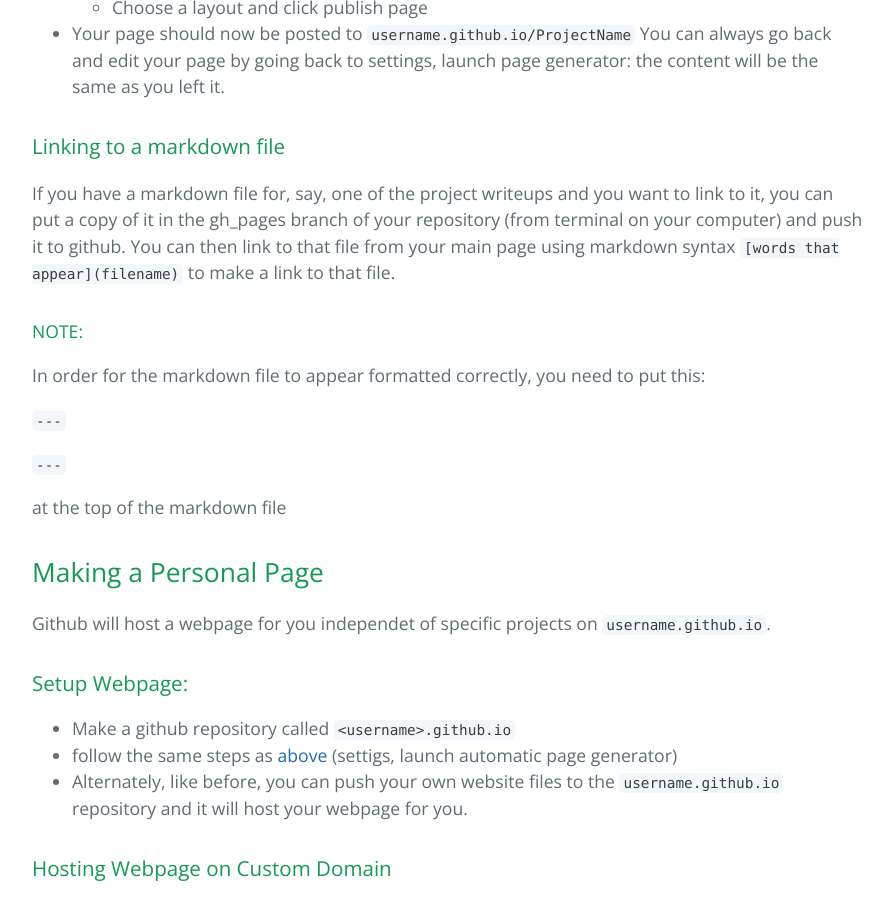
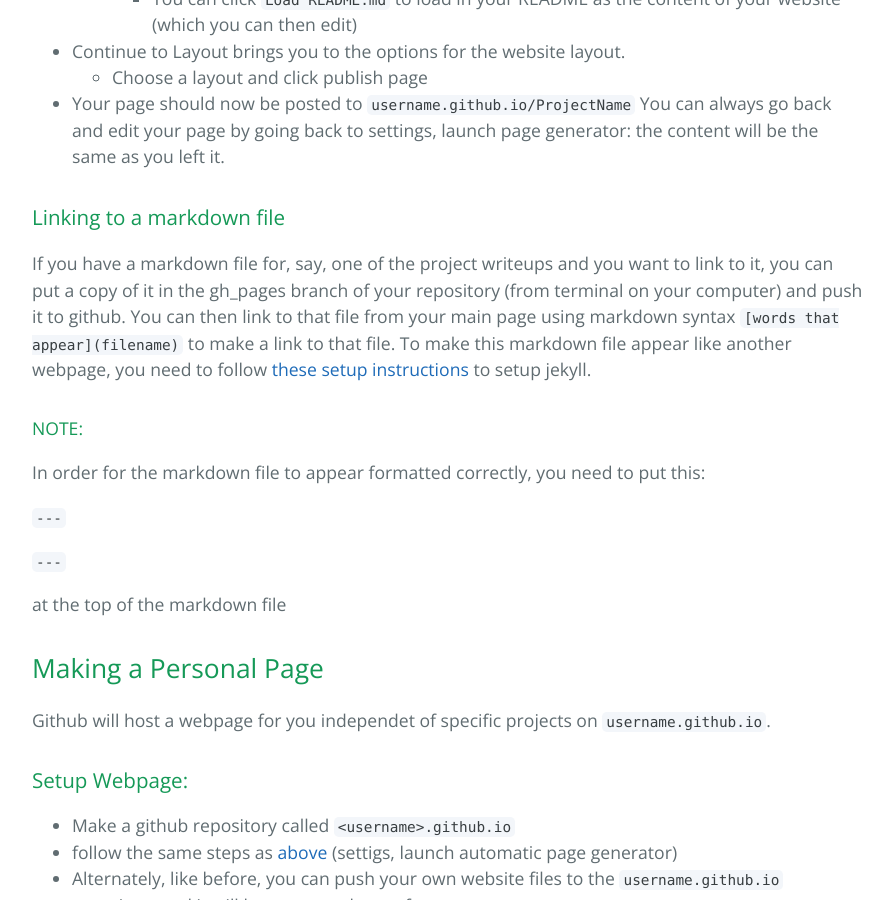
Before and after one commit to rdiverdi/GitExample, a Jekyll site: the page built from GHpagesSetup.md, in a window 1280 px wide and 900 px high, scrolled down 1426 px. Shown: the whole window, without its empty margins (192-1084 px from the left). Built offline with Jekyll 4.4.1, drawn with Linux system fonts in a browser that asks for light colours; some of the changed text lies outside the part shown.

Commit message:
Added link to multiple pages guide

```diff
--- a/GHpagesSetup.md
+++ b/GHpagesSetup.md
@@ -11,6 +11,8 @@
 - [making a project page - for a single project](#making-a-project-page)
 - [making a personal page - for something like a portfolio website](#making-a-personal-page)
 - [hosting on a different domain](#hosting-webpage-on-custom-domain)
+
+Making a website with multiple pages requires a bit more setup, Some less cool ninjas set up instructions for it [here](http://phuston.github.io/patrickandfrantonarethebestninjas/howto)
 
 ## Making a Project Page
 
@@ -35,6 +37,7 @@
 
 ### Linking to a markdown file
 If you have a markdown file for, say, one of the project writeups and you want to link to it, you can put a copy of it in the gh_pages branch of your repository (from terminal on your computer) and push it to github.  You can then link to that file from your main page using markdown syntax `[words that appear](filename)` to make a link to that file.
+To make this markdown file appear like another webpage, you need to follow [these setup instructions](http://phuston.github.io/patrickandfrantonarethebestninjas/howto) to setup jekyll.
 
 #### NOTE:
 In order for the markdown file to appear formatted correctly, you need to put this:<br>
```
